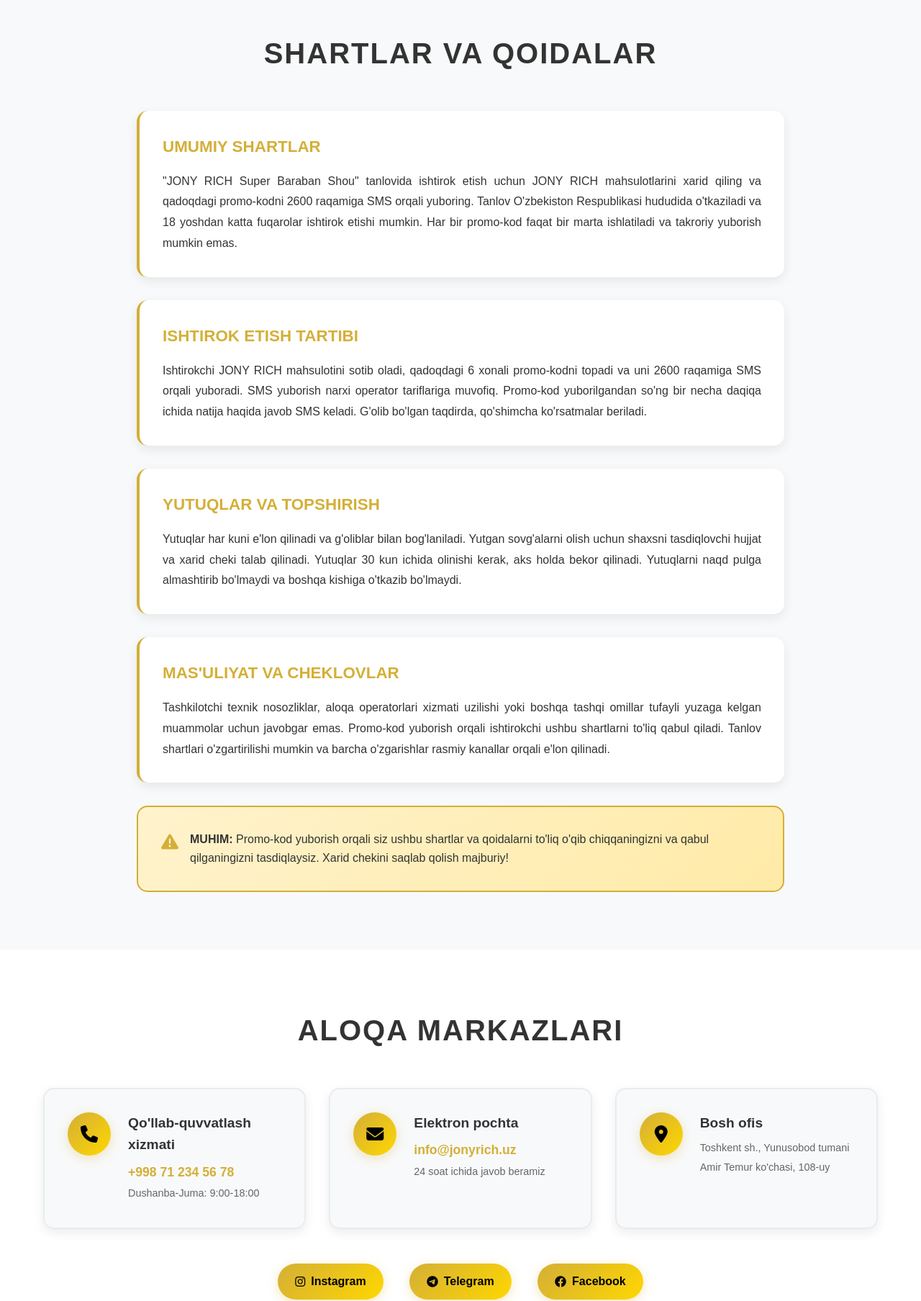
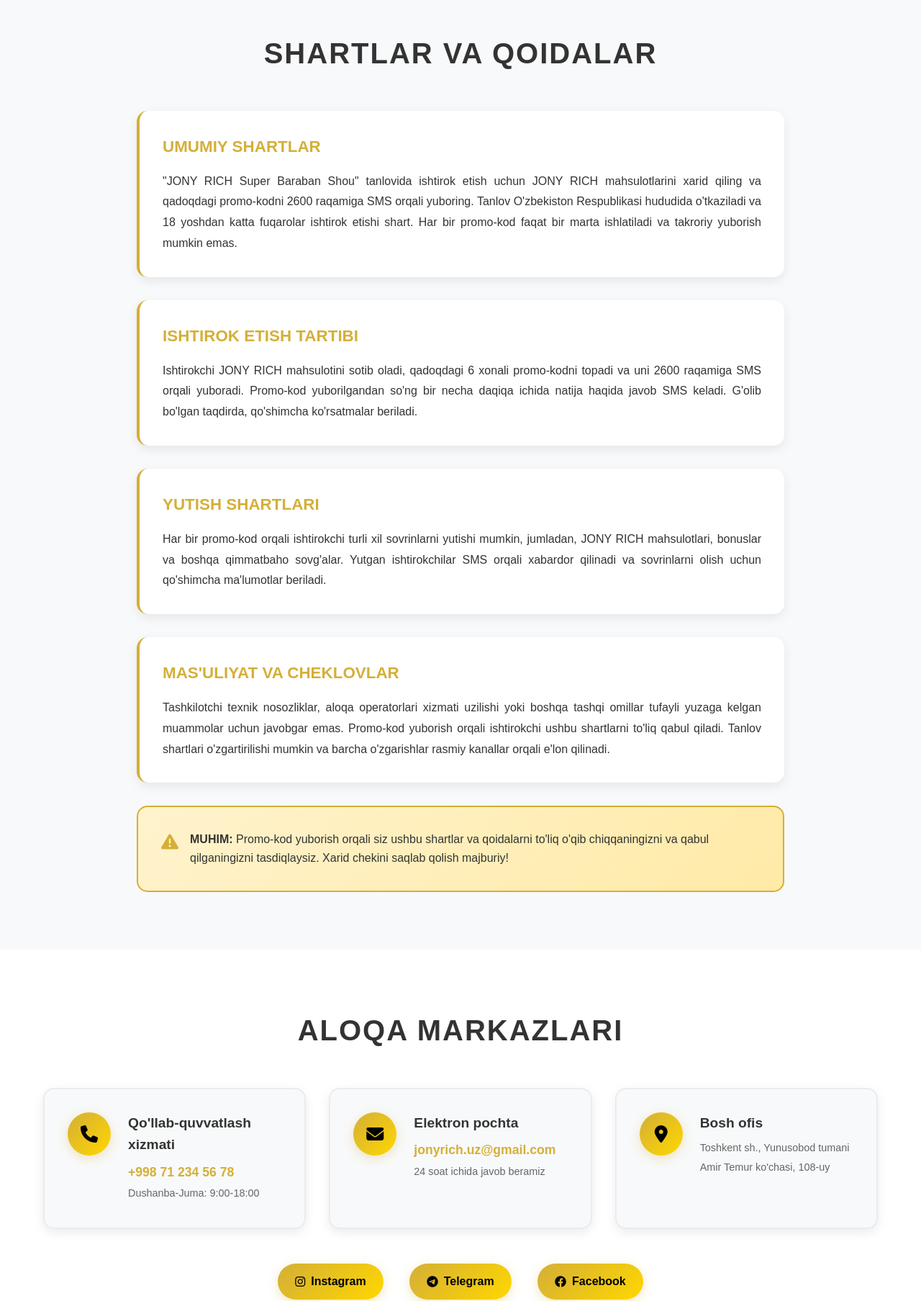
Before and after one commit to ismoil1jr/jony-rich, a Django app: page / in a window 1280 px wide. Shown: the part 2160-3967 px from the top of the page at 72% size. Run offline with Django 4.2, Linux system fonts and the light colour scheme.

Commit message:
Jony Rich Active 100%

```diff
--- a/jony_rich/settings.py
+++ b/jony_rich/settings.py
@@ -25,7 +25,7 @@ SECRET_KEY = "django-insecure-bti=gx4$pb#g3w#i6o-wep+qo9$gzdp2gv=ypfy+qh2%e$exj%
 # SECURITY WARNING: don't run with debug turned on in production!
 DEBUG = True
 
-ALLOWED_HOSTS = ['jonyrich.uz', 'www.jonyrich.uz', '127.0.1:8000']
+ALLOWED_HOSTS = ['jonyrich.uz', 'www.jonyrich.uz']
 
 
 # Application definition
--- a/templates/index.html
+++ b/templates/index.html
@@ -58,8 +58,7 @@
                 <h1>JONY RICH BARABAN SHOU</h1>
                 <h2>XUSH KELIBSIZ!</h2>
                 <p class="hero-description">
-                    JONY RICH mahsulotlarini xarid qiling, promo-kodni toping va 2600 raqamiga SMS yuboring.
-                    Har kuni ajoyib sovg'alar va katta yutuqlar sizni kutmoqda!
+                    JONY RICH mahsulotlarini xarid qiling, promo-kodni o'chiring va 2600 raqamiga SMS yuboring.
                 </p>
                 <div class="cta-buttons">
                     <button class="btn-primary" onclick="scrollToSection('products')">Mahsulotlar</button>
@@ -95,7 +94,7 @@
                 <div class="step">
                     <div class="step-number">04</div>
                     <h3>Natijani oling</h3>
-                    <p>Bir necha daqiqada yutganingiz haqida javob SMS keladi</p>
+                    <p>Bir necha soniyada yutganingiz haqida javob SMS keladi</p>
                 </div>
             </div>
         </div>
@@ -145,24 +144,22 @@
                 <div class="terms-section">
                     <h3>UMUMIY SHARTLAR</h3>
                     <p>
-                        "JONY RICH Super Baraban Shou" tanlovida ishtirok etish uchun JONY RICH mahsulotlarini xarid qiling va qadoqdagi promo-kodni 2600 raqamiga SMS orqali yuboring. Tanlov O'zbekiston Respublikasi hududida o'tkaziladi va 18 yoshdan katta fuqarolar ishtirok etishi mumkin. Har bir promo-kod faqat bir marta ishlatiladi va takroriy yuborish mumkin emas.
+                        "JONY RICH Super Baraban Shou" tanlovida ishtirok etish uchun JONY RICH mahsulotlarini xarid qiling va qadoqdagi promo-kodni 2600 raqamiga SMS orqali yuboring. Tanlov O'zbekiston Respublikasi hududida o'tkaziladi va 18 yoshdan katta fuqarolar ishtirok etishi shart. Har bir promo-kod faqat bir marta ishlatiladi va takroriy yuborish mumkin emas.
                     </p>
                 </div>
 
                 <div class="terms-section">
                     <h3>ISHTIROK ETISH TARTIBI</h3>
                     <p>
-                        Ishtirokchi JONY RICH mahsulotini sotib oladi, qadoqdagi 6 xonali promo-kodni topadi va uni 2600 raqamiga SMS orqali yuboradi. SMS yuborish narxi operator tariflariga muvofiq. Promo-kod yuborilgandan so'ng bir necha daqiqa ichida natija haqida javob SMS keladi. G'olib bo'lgan taqdirda, qo'shimcha ko'rsatmalar beriladi.
+                        Ishtirokchi JONY RICH mahsulotini sotib oladi, qadoqdagi 6 xonali promo-kodni topadi va uni 2600 raqamiga SMS orqali yuboradi. Promo-kod yuborilgandan so'ng bir necha daqiqa ichida natija haqida javob SMS keladi. G'olib bo'lgan taqdirda, qo'shimcha ko'rsatmalar beriladi.
                     </p>
                 </div>
-
                 <div class="terms-section">
-                    <h3>YUTUQLAR VA TOPSHIRISH</h3>
+                    <h3>YUTISH SHARTLARI</h3>
                     <p>
-                        Yutuqlar har kuni e'lon qilinadi va g'oliblar bilan bog'laniladi. Yutgan sovg'alarni olish uchun shaxsni tasdiqlovchi hujjat va xarid cheki talab qilinadi. Yutuqlar 30 kun ichida olinishi kerak, aks holda bekor qilinadi. Yutuqlarni naqd pulga almashtirib bo'lmaydi va boshqa kishiga o'tkazib bo'lmaydi.
+                        Har bir promo-kod orqali ishtirokchi turli xil sovrinlarni yutishi mumkin, jumladan, JONY RICH mahsulotlari, bonuslar va boshqa qimmatbaho sovg'alar. Yutgan ishtirokchilar SMS orqali xabardor qilinadi va sovrinlarni olish uchun qo'shimcha ma'lumotlar beriladi.
                     </p>
                 </div>
-
                 <div class="terms-section">
                     <h3>MAS'ULIYAT VA CHEKLOVLAR</h3>
                     <p>
@@ -199,7 +196,7 @@
                     </div>
                     <div class="contact-details">
                         <h4>Elektron pochta</h4>
-                        <a href="mailto:info@jonyrich.uz">info@jonyrich.uz</a>
+                        <a href="mailto:info@jonyrich.uz">jonyrich.uz@gmail.com</a>
                         <p>24 soat ichida javob beramiz</p>
                     </div>
                 </div>
@@ -215,7 +212,7 @@
                 </div>
             </div>
             <div class="social-links">
-                <a href="#" class="social-link">
+                <a href="https://www.instagram.com/eldor_010_" class="social-link">
                     <i class="fab fa-instagram"></i>
                     Instagram
                 </a>
```
